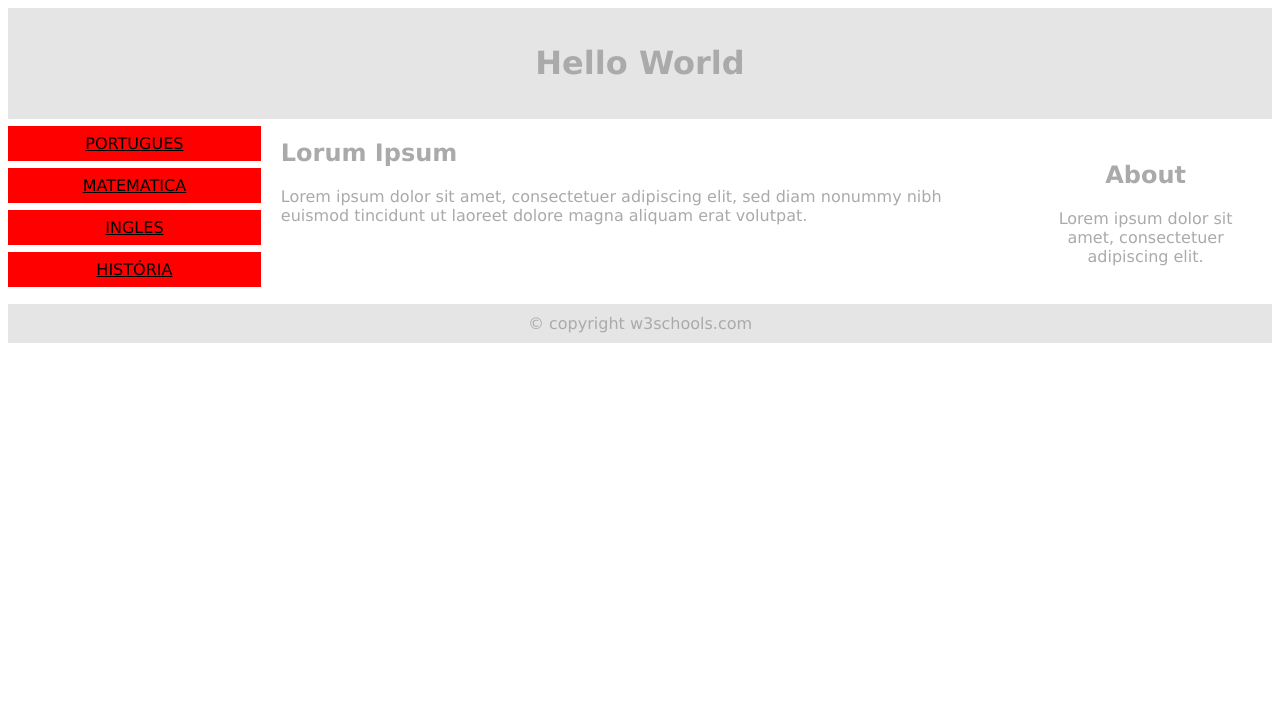
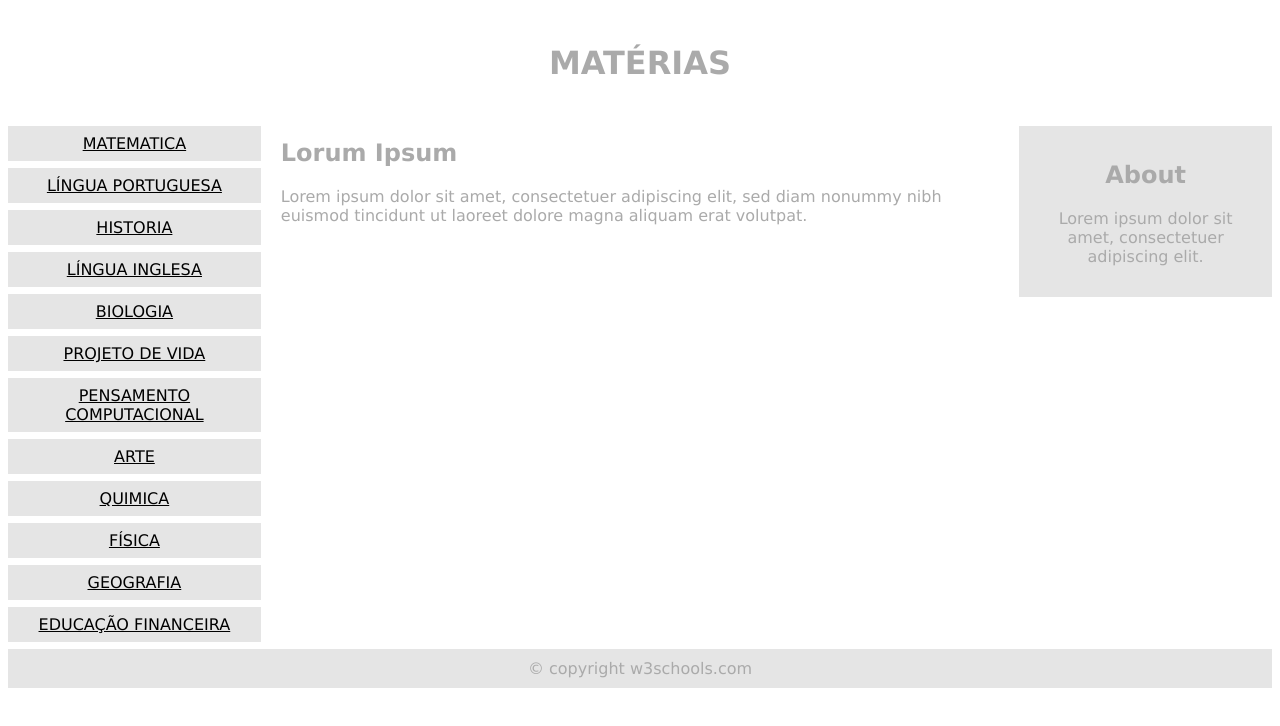
Before and after one commit to gabrielaweidner/sitedoestudante, a plain HTML site: page index.html in a window 1280 px wide. Drawn offline with Linux system fonts and the light colour scheme.

Commit message:
Update index.html

```diff
--- a/index.html
+++ b/index.html
@@ -14,7 +14,7 @@
 }
 
 .menu a {
-  background-color: red;
+  background-color: #e5e5e5;
   padding: 8px;
   margin-top: 7px;
   display: block;
@@ -29,7 +29,7 @@
 }
 
 .right {
-  background-color: white;
+  background-color: #e5e5e5;
   float: left;
   width: 20%;
   padding: 15px;
@@ -47,16 +47,24 @@
 </head>
 <body style="font-family:Verdana;color:#aaaaaa;">
 
-<div style="background-color:#e5e5e5;padding:15px;text-align:center;">
-  <h1>Hello World</h1>
+<div style="background-color:#CYAN;padding:15px;text-align:center;">
+  <h1>MATÉRIAS</h1>
 </div>
 
 <div style="overflow:auto">
   <div class="menu">
-    <a href="#"> PORTUGUES</a>
     <a href="#">MATEMATICA</a>
-    <a href="#">INGLES</a>
-    <a href="#">HISTÓRIA</a>
+    <a href="#">LÍNGUA PORTUGUESA</a>
+    <a href="#">HISTORIA</a>
+    <a href="#">LÍNGUA INGLESA</a>
+    <a href="#">BIOLOGIA</a>
+    <a href="#">PROJETO DE VIDA</a>
+    <a href="#">PENSAMENTO COMPUTACIONAL</a>
+    <a href="#">ARTE</a>
+    <a href="#">QUIMICA</a>
+    <a href="#">FÍSICA</a>
+    <a href="#">GEOGRAFIA</a>
+    <a href="#">EDUCAÇÃO FINANCEIRA</a>
   </div>
 
   <div class="main">
```
